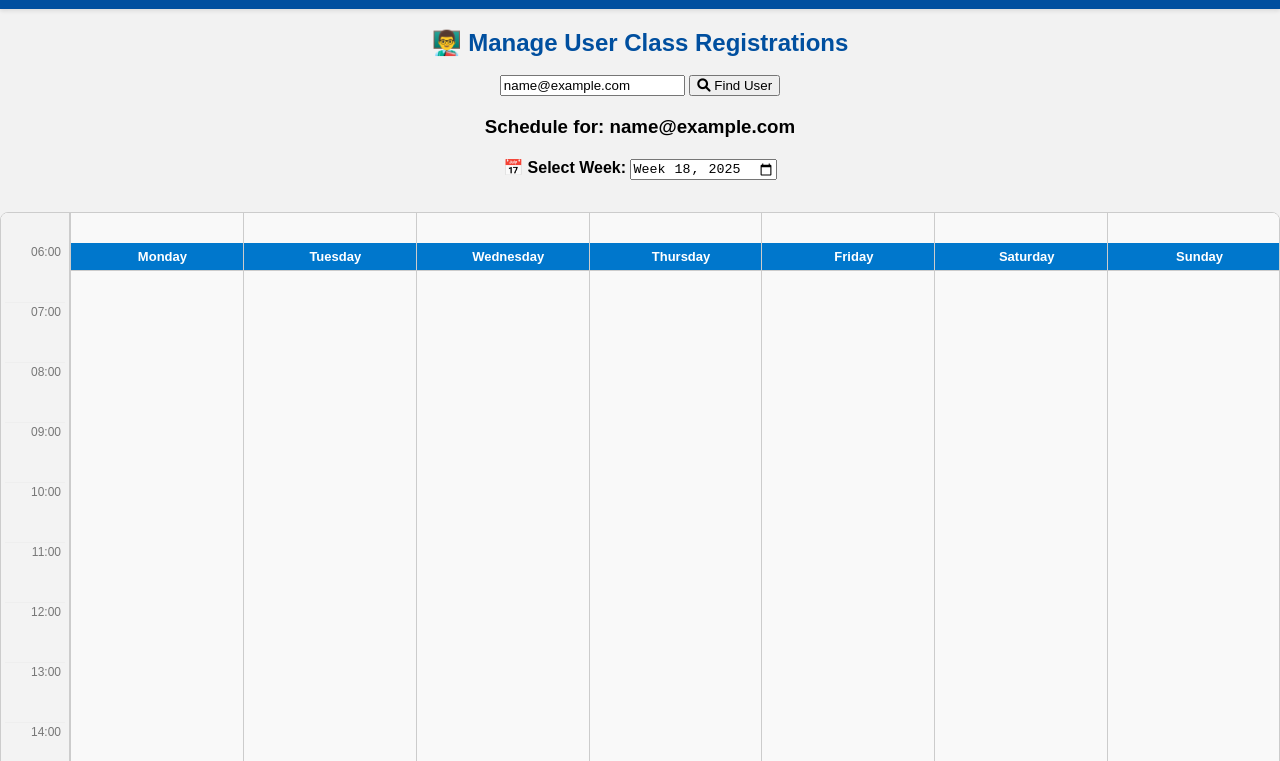
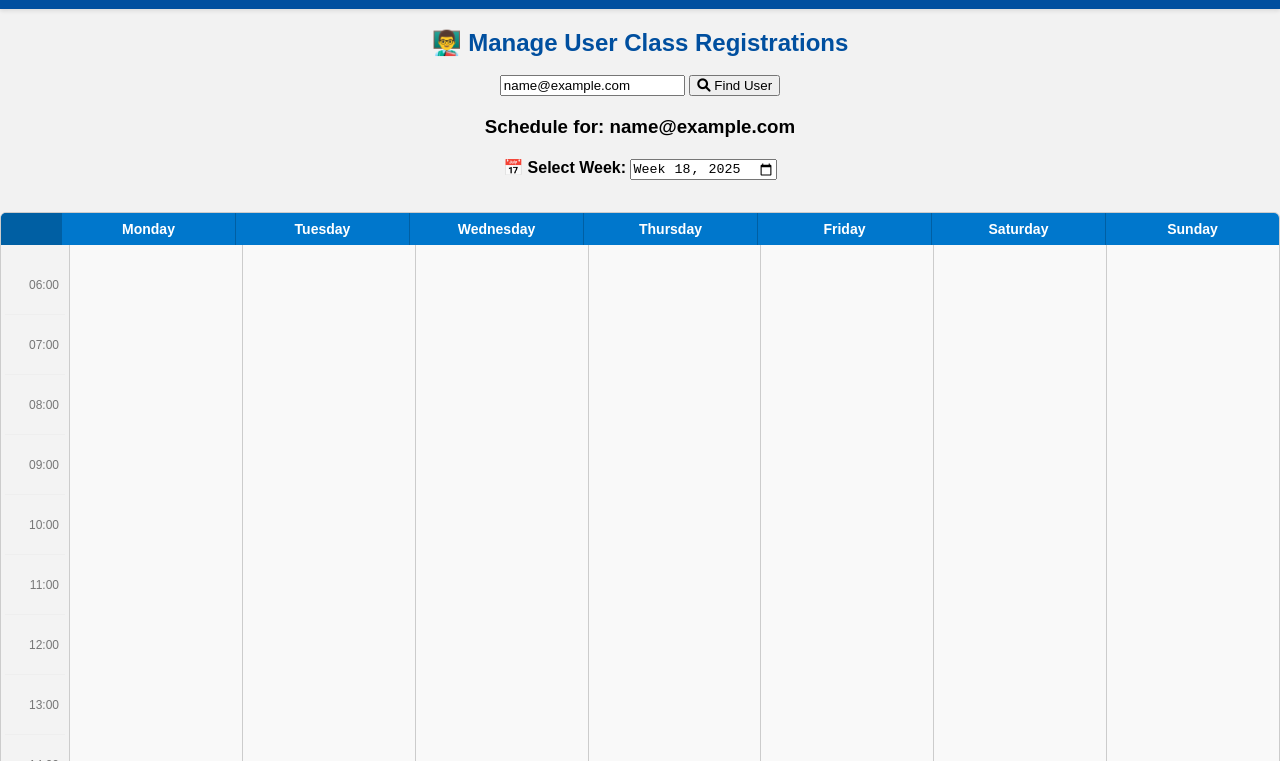
Before and after one commit to tyan-n/CS341-Project, a plain HTML site: page FrontEnd/pages/manage-user-classes.html in a window 1280 px wide. Shown: the part 39-800 px from the top of the page. Drawn offline with Linux system fonts and the light colour scheme; no server answers; sample sign-in values are in the browser's storage.

Commit message:
fixed managae users

```diff
--- a/FrontEnd/css/styles.css
+++ b/FrontEnd/css/styles.css
@@ -289,12 +289,6 @@ textarea {
 }
 
 /* ======== Weekly Calendar View ======== */
-.calendar-grid {
-    display: grid;
-    grid-template-columns: 60px repeat(7, 1fr);
-    align-items: start;
-    gap: 1px;
-  }
 
   .time-column {
     display: flex;
@@ -316,18 +310,6 @@ textarea {
     position: relative;
     padding-top: 30px;
     min-height: 900px;
-  }
-
-  .day-column h3 {
-    position: absolute;
-    top: 0;
-    width: 100%;
-    text-align: center;
-    font-size: 0.9rem;
-    background: #f9f9f9;
-    margin: 0;
-    padding: 6px 0;
-    border-bottom: 1px solid #ccc;
   }
 
   .class-entry {
@@ -522,3 +504,92 @@ a.ymca-button:hover {
   width: 100%;
   box-sizing: border-box;
 }
+/* === Calendar Header (Weekday Titles Above) === */
+.calendar-wrapper {
+  margin-top: 2rem;
+  border: 1px solid #ccc;
+  border-radius: 6px;
+  overflow-x: auto;
+  background-color: #fff;
+}
+
+.calendar-header {
+  display: flex;
+  background-color: #0077cc;
+  color: white;
+  font-size: 14px;
+  font-weight: bold;
+  text-align: center;
+}
+
+.time-header {
+  width: 60px;
+  background-color: #005fa3;
+}
+
+.day-header {
+  flex: 1;
+  padding: 8px 0;
+  border-left: 1px solid #005fa3;
+}
+
+/* === Calendar Grid Below === */
+.calendar-body {
+  display: flex;
+  max-height: 840px; /* Scrollable height from 6am–8pm */
+  overflow-y: auto;
+}
+
+.time-column {
+  width: 60px;
+  background: #f3f3f3;
+  font-size: 12px;
+  text-align: right;
+  color: #777;
+}
+
+.time-column div {
+  height: 60px; /* 1 hour = 60px */
+  padding-right: 6px;
+  line-height: 60px;
+  box-sizing: border-box;
+  border-bottom: 1px solid #eee;
+}
+
+.calendar-grid {
+  display: flex;
+  flex: 1;
+  min-width: 700px;
+  background-color: #f9f9f9;
+}
+
+.day-column {
+  flex: 1;
+  border-left: 1px solid #ccc;
+  position: relative;
+  min-height: 840px;
+}
+
+.class-entry {
+  position: absolute;
+  left: 5px;
+  right: 5px;
+  background-color: #e6f7ff;
+  border: 1px solid #91d5ff;
+  border-radius: 4px;
+  padding: 4px;
+  font-size: 11px;
+  color: #333;
+  box-shadow: 0 1px 2px rgba(0, 0, 0, 0.1);
+}
+
+.class-entry button {
+  margin-top: 4px;
+  background-color: #ff4d4f;
+  border: none;
+  color: white;
+  font-size: 10px;
+  padding: 2px 6px;
+  border-radius: 3px;
+  cursor: pointer;
+}
--- a/FrontEnd/js/manage-user-classes.js
+++ b/FrontEnd/js/manage-user-classes.js
@@ -62,10 +62,6 @@ document.addEventListener("DOMContentLoaded", () => {
       const dayCol = document.createElement("div");
       dayCol.className = "day-column";
       dayCol.setAttribute("data-date", dateStr);
-
-      const header = document.createElement("h3");
-      header.textContent = weekday;
-      dayCol.appendChild(header);
 
       calendarGrid.appendChild(dayCol);
     }
@@ -196,7 +192,7 @@ document.addEventListener("DOMContentLoaded", () => {
 
           const [h1, m1] = cls.StartTime.split(":").map(Number);
           const [h2, m2] = cls.EndTime.split(":").map(Number);
-          const top = h1 * 60 + m1 - 7 * 60;
+          const top = h1 * 60 + m1 - 6 * 60 + 30;
           const height = Math.max((h2 * 60 + m2) - (h1 * 60 + m1), 40);
 
           const div = document.createElement("div");
--- a/FrontEnd/pages/manage-user-classes.html
+++ b/FrontEnd/pages/manage-user-classes.html
@@ -7,30 +7,53 @@
   <link rel="stylesheet" href="../css/styles.css" />
   <link rel="stylesheet" href="https://cdnjs.cloudflare.com/ajax/libs/font-awesome/6.0.0/css/all.min.css">
   <style>
-    /* --- Time and Calendar Layout --- */
-    .calendar-container {
-      display: flex;
+    .calendar-wrapper {
       margin-top: 2rem;
       border: 1px solid #ccc;
-      border-radius: 8px;
+      border-radius: 6px;
       overflow-x: auto;
       background-color: #fff;
     }
 
+    .calendar-header {
+      display: flex;
+      background-color: #0077cc;
+      color: white;
+      font-size: 14px;
+      font-weight: bold;
+      text-align: center;
+    }
+
+    .time-header {
+      width: 60px;
+      background-color: #005fa3;
+    }
+
+    .day-header {
+      flex: 1;
+      padding: 8px 0;
+      border-left: 1px solid #005fa3;
+    }
+
+    .calendar-body {
+      display: flex;
+      max-height: 840px;
+      overflow-y: auto;
+    }
+
     .time-column {
       width: 60px;
-      border-right: 1px solid #ccc;
-      padding-top: 30px;
+      background: #f3f3f3;
       font-size: 12px;
-      background-color: #f3f3f3;
+      text-align: right;
+      color: #777;
     }
 
     .time-column div {
       height: 60px;
-      padding: 2px 4px;
-      text-align: right;
+      padding-right: 6px;
+      line-height: 60px;
       box-sizing: border-box;
-      color: #777;
     }
 
     .calendar-grid {
@@ -44,18 +67,7 @@
       flex: 1;
       border-left: 1px solid #ccc;
       position: relative;
-      min-height: 900px;
-    }
-
-    .day-column h3 {
-      position: sticky;
-      top: 0;
-      background-color: #0077cc;
-      color: white;
-      font-size: 13px;
-      margin: 0;
-      padding: 6px;
-      text-align: center;
+      min-height: 840px;
     }
 
     .class-entry {
@@ -107,8 +119,22 @@
         <input type="week" id="week-selector" />
       </div>
 
-      <!-- 🕒 Aligned Calendar View -->
-      <div class="calendar-container">
+      <!-- 🗓️ Calendar Layout -->
+      <div class="calendar-wrapper">
+        <!-- Weekday headers -->
+        <div class="calendar-header">
+          <div class="time-header"></div>
+          <div class="day-header">Monday</div>
+          <div class="day-header">Tuesday</div>
+          <div class="day-header">Wednesday</div>
+          <div class="day-header">Thursday</div>
+          <div class="day-header">Friday</div>
+          <div class="day-header">Saturday</div>
+          <div class="day-header">Sunday</div>
+        </div>
+
+        <!-- Scrollable calendar grid -->
+        <div class="calendar-body">
           <div class="time-column">
             <div>06:00</div><div>07:00</div><div>08:00</div><div>09:00</div>
             <div>10:00</div><div>11:00</div><div>12:00</div><div>13:00</div>
@@ -116,7 +142,8 @@
             <div>18:00</div><div>19:00</div><div>20:00</div>
           </div>
           <div class="calendar-grid">
-          <!-- Day columns inserted dynamically via JS -->
+            <!-- JS will inject 7x .day-column with data-date="YYYY-MM-DD" -->
+          </div>
         </div>
       </div>
 
```
Also changed, not shown: 1 other file. Lines whose indentation alone changed are shown as unchanged.
